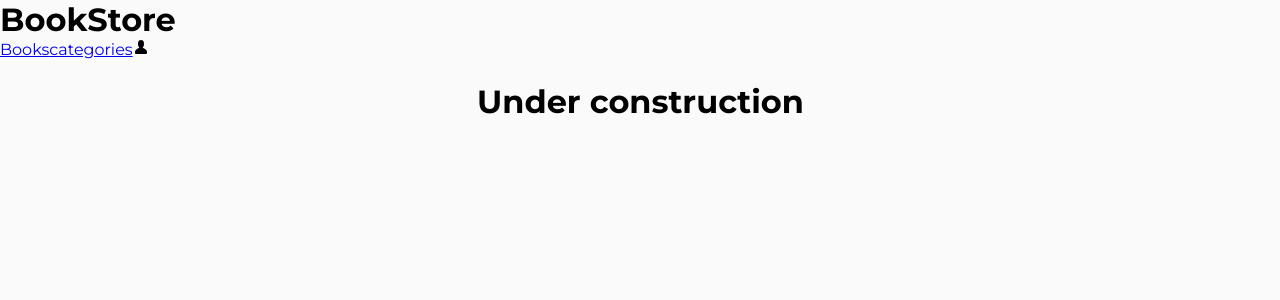
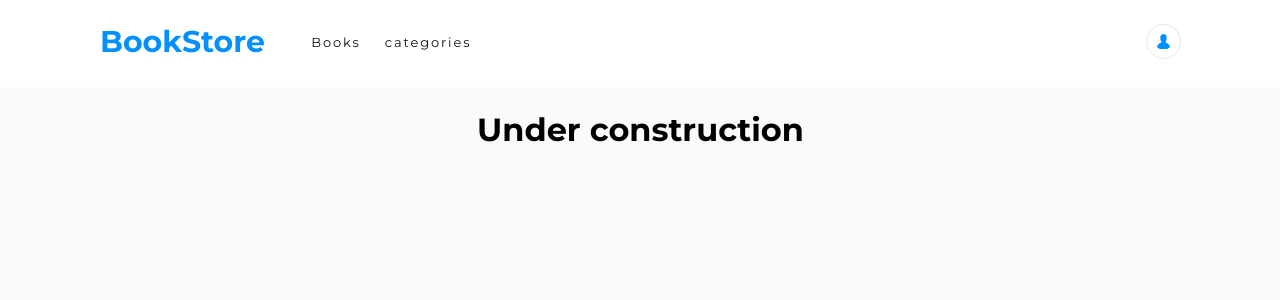
Before and after one commit to mutinhiri/Bookstore, a React (Create React App) app: page /Categories in a window 1280 px wide. Shown: the top 300 px of the page. Built offline with nearby package versions, Linux system fonts and the light colour scheme.

Commit message:
Add changes in the header module

```diff
--- a/src/components/Book.module.css
+++ b/src/components/Book.module.css
@@ -1,52 +1,97 @@
-.container {
+.book {
+  padding: 2rem 9.188rem 1.625rem 1.688rem;
+  background-color: #fff;
+  border-radius: 4px;
+  border: solid 1px #e8e8e8;
+  display: flex;
+  justify-content: space-between;
+  gap: 3rem;
+}
+
+.category {
+  font-weight: bold;
+  opacity: 50%;
+}
+
+.title {
+  font-family: 'Roboto Slab', serif;
+  font-size: 1.375rem;
+  font-weight: bold;
+  margin-top: 0.25rem;
+}
+
+.author {
+  color: #4386bf;
+  font-size: 0.875rem;
+}
+
+.btnContainer {
+  display: flex;
+  gap: 1rem;
+  margin-top: 1.25rem;
+}
+
+.btnDiv {
+  color: #e8e8e8;
+}
+
+button {
+  border: none;
+  padding: 0;
+  color: #4386bf;
+  background-color: inherit;
+}
+
+.prog {
+  display: flex;
+  align-items: center;
+  gap: 1rem;
+  margin-left: auto;
+}
+
+.progCircle {
+  width: 5.625rem;
+  max-height: 5.625rem;
+  margin-left: auto;
+}
+
+.progText {
+  margin: auto 0;
+  font-size: 0.875rem;
+  color: rgba(18, 18, 18, 0.5);
+}
+
+.progNum {
+  color: #121212;
+  font-size: 2rem;
+  opacity: 100%;
+}
+
+.chapter {
+  font-family: 'Roboto Slab', serif;
   display: flex;
   flex-direction: column;
-  gap: 1.5rem;
-  width: 100%;
+  gap: 0.5rem;
 }
 
-ul {
-  padding: 0;
-  list-style: none;
-  display: flex;
-  flex-direction: column;
-  gap: 1rem;
+.chapter p {
+  font-family: 'Roboto Slab', serif;
 }
 
-.line {
-  width: 100%;
-  height: 0;
-  border: solid 1px #e8e8e8;
+.chapterHeading {
+  font-size: 0.8rem;
+  color: rgba(18, 18, 18, 0.5);
 }
 
-.form {
-  display: grid;
-  grid-template-columns: 6fr 3fr 2fr;
-  gap: 1.1rem;
+.chapterTitle {
+  font-size: 1rem;
 }
 
-.formTitle {
-  color: #888;
-  font-size: 1.25rem;
-  grid-column: span 3;
+.chapterBtn {
+  margin-top: auto;
+  padding: 0.5rem 1.375rem;
+  border-radius: 3px;
+  color: #fff;
+  background-color: #0290ff;
+  font-weight: 300;
 }
-
-input {
-  padding: 0.813rem;
-  border-radius: 4px;
-  border: solid 1px #e8e8e8;
-  background-color: #fff;
-}
-
-::placeholder {
-  color: #c4c4c4;
-}
-
-.formBtn {
-  background-color: #0290ff;
-  border: none;
-  border-radius: 3px;
-  font-family: 'Roboto Slab', serif;
-  color: #fff;
-  font-weight: bold;
-}
--- a/src/components/Header.module.css
+++ b/src/components/Header.module.css
@@ -0,0 +1,37 @@
+.header {
+  background-color: #fff;
+  padding: 1.438rem 6.188rem 1.688rem 6.25rem;
+  display: flex;
+  justify-content: space-between;
+  align-items: center;
+  gap: 2.9rem;
+}
+
+.title {
+  font-size: 1.875rem;
+  color: #0290ff;
+}
+
+.navLinks {
+  display: flex;
+  flex-grow: 1;
+  align-items: center;
+  gap: 3vh;
+}
+
+.navLink {
+  text-decoration: none;
+  font-size: 0.813rem;
+  letter-spacing: 1.9px;
+  color: #121212;
+}
+
+.person {
+  width: 1.063rem;
+  height: 1.063rem;
+  color: #0290ff;
+  border: solid 1px #e8e8e8;
+  padding: 0.5rem;
+  border-radius: 50%;
+  margin-left: auto;
+}
```
